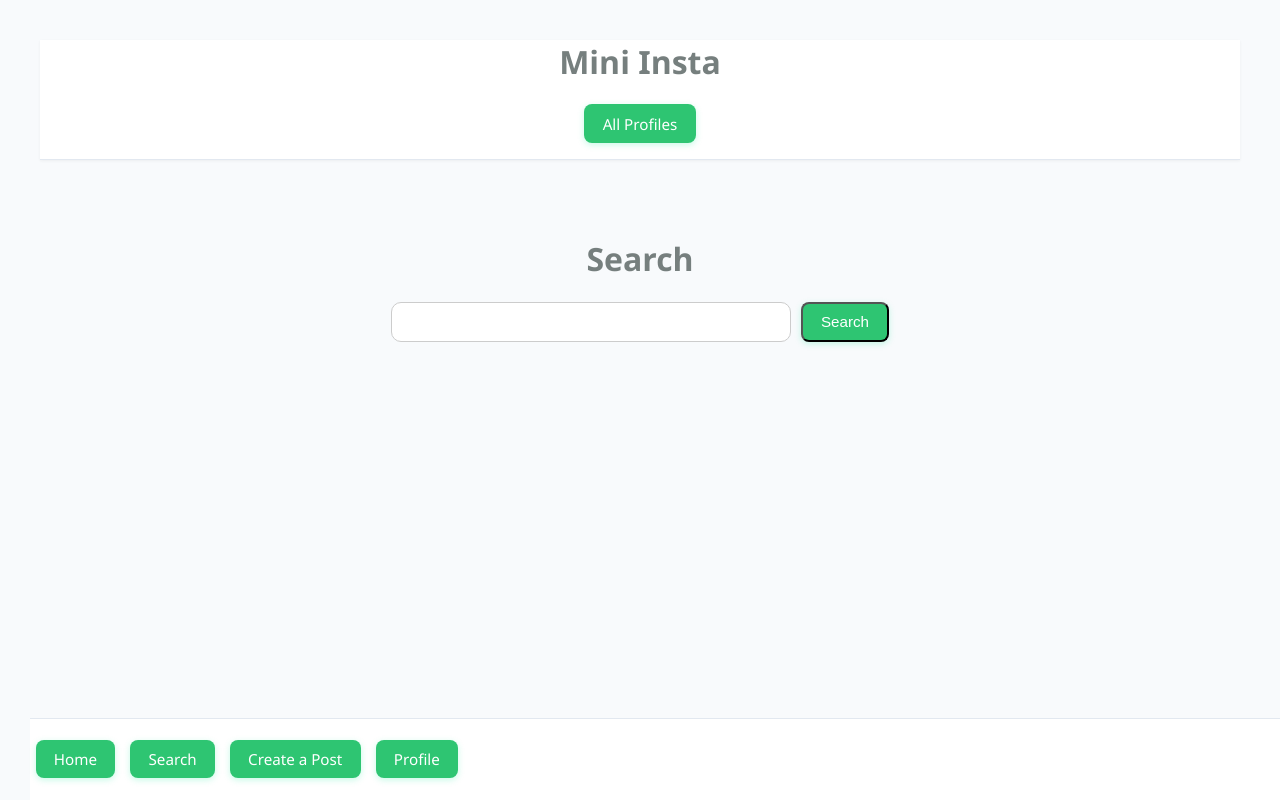
After one commit to codyheadings/cs412, a Django app: page /mini_insta/profile/1/search in a window 1280 px wide. The commit adds this page. Run offline with Django 5.2, Linux system fonts and the light colour scheme; data comes from the database, SQL or seed files in the repository.

Commit message:
Search functionality added with view and templates

```diff
--- a/mini_insta/templates/mini_insta/base.html
+++ b/mini_insta/templates/mini_insta/base.html
@@ -29,6 +29,9 @@
                 <p><a class="button" href="{% url 'show_feed' profile.pk%}">
                     Home
                 </a></p>
+                <p><a class="button" href="{% url 'search' profile.pk%}">
+                    Search
+                </a></p>
                 <p><a class="button" href="{% url 'create_post' profile.pk%}">
                     Create a Post
                 </a></p>
--- /dev/null
+++ b/mini_insta/templates/mini_insta/search.html
@@ -0,0 +1,15 @@
+<!-- mini_insta/templates/mini_insta/search.html -->
+<!-- Cody Headings, codyh@bu.edu 10/17/25 -->
+<!-- html page for search form -->
+
+{% extends 'mini_insta/base.html' %}
+
+{% block content %}
+<main class="container">
+    <h1 class="center">Search</h1>
+    <form action="{% url 'search' profile.pk %}" method="get" class="search-form">
+        <input type="text" name="query" class="search-box" required>
+        <button type="submit" class="button">Search</button>
+    </form>
+</main>
+{% endblock %}
--- a/mini_insta/templates/mini_insta/show_feed.html
+++ b/mini_insta/templates/mini_insta/show_feed.html
@@ -6,12 +6,12 @@
 
 {% block content %}
 <main class="feed-container">
-    <h1>{{profile}}'s Feed</h1>
+    <h1 class="center">{{profile}}'s Feed</h1>
 
     {% if posts %}
         {% for post in posts %}
         <article class="feed-post">
-            <header class="feed-header">
+            <div class="feed-header">
                 <a href="{% url 'show_profile' profile.pk %}">
                     {% if post.profile.profile_image_url %}
                         <img src="{{ post.profile.profile_image_url }}"
@@ -29,7 +29,7 @@
                     </a>
                     <span class="timestamp">{{post.timestamp}}</span>
                 </div>
-            </header>
+            </div>
 
             {% if post.has_photos %}
                 <div class="feed-photo">
--- a/mini_insta/urls.py
+++ b/mini_insta/urls.py
@@ -14,6 +14,7 @@ urlpatterns = [
     path('profile/<int:pk>/create_post', CreatePostView.as_view(), name='create_post'),
     path('profile/<int:pk>/update', UpdateProfileView.as_view(), name='update_profile'),
     path('profile/<int:pk>/feed', PostFeedListView.as_view(), name='show_feed'),
+    path('profile/<int:pk>/search', SearchView.as_view(), name='search'),
     path('post/<int:pk>/update', UpdatePostView.as_view(), name='update_post'),
     path('post/<int:pk>/delete', DeletePostView.as_view(), name='delete_post'),
 ]
--- a/mini_insta/views.py
+++ b/mini_insta/views.py
@@ -6,7 +6,7 @@ from django.shortcuts import render
 from mini_insta.forms import *
 from .models import *
 from django.views.generic import ListView, DetailView, CreateView, UpdateView, DeleteView
-import random
+from django.db.models import Q
 
 # Create your views here.
 class ProfileListView(ListView):
@@ -166,3 +166,44 @@ class PostFeedListView(ListView):
 
         context['profile'] = profile
         return context
+
+class SearchView(ListView):
+    """Subclass of ListView to display Post and Profile search results."""
+
+    template_name = 'mini_insta/search_results.html'
+    context_object_name = 'posts'
+
+    def dispatch(self, request, *args, **kwargs):
+        """Method called to handle any request."""
+        # get search query and profile and store in object
+        self.query = self.query = self.request.GET.get('query')
+        self.profile = Profile.objects.get(pk=self.kwargs['pk'])
+
+        if(not self.query):
+            return render(request, 'mini_insta/search.html', {'profile': self.profile})
+        else:
+            return super().dispatch(request, *args, **kwargs)
+
+    def get_queryset(self):
+        if not self.query:
+            return Post.objects.none()
+        return Post.objects.filter(caption__icontains=self.query).order_by('-timestamp')
+
+    def get_context_data(self, **kwargs):
+        """Add profile, query, and search results to context data."""
+        context = super().get_context_data(**kwargs)
+        context['profile'] = self.profile
+        context['query'] = self.query
+
+        # If there is a search query, use OR logic to filter results
+        if self.query:
+            matches = Profile.objects.filter(
+                Q(username__icontains=self.query)
+                | Q(display_name__icontains=self.query)
+                | Q(bio_text__icontains=self.query)
+            )
+        else:
+            matches = Profile.objects.none()
+
+        context['matches'] = matches
+        return context
--- a/static/styles-mini_insta.css
+++ b/static/styles-mini_insta.css
@@ -260,6 +260,21 @@ a {
     color: #333;
 }
 
+.search-form {
+    display: flex;
+    gap: 10px;
+    justify-content: center;
+    margin-top: 20px;
+}
+
+.search-box {
+    flex-grow: 1;
+    max-width: 400px;
+    padding: 10px;
+    border: 1px solid #ccc;
+    border-radius: 10px;
+    font-size: 1rem;
+}
 
 
 nav li {
```
Also changed, not shown: mini_insta/templates/mini_insta/search_results.html (added, +79 -0 lines), mini_insta/templates/mini_insta/show_followers.html (+14 -0 lines), mini_insta/templates/mini_insta/show_following.html (+14 -0 lines).
